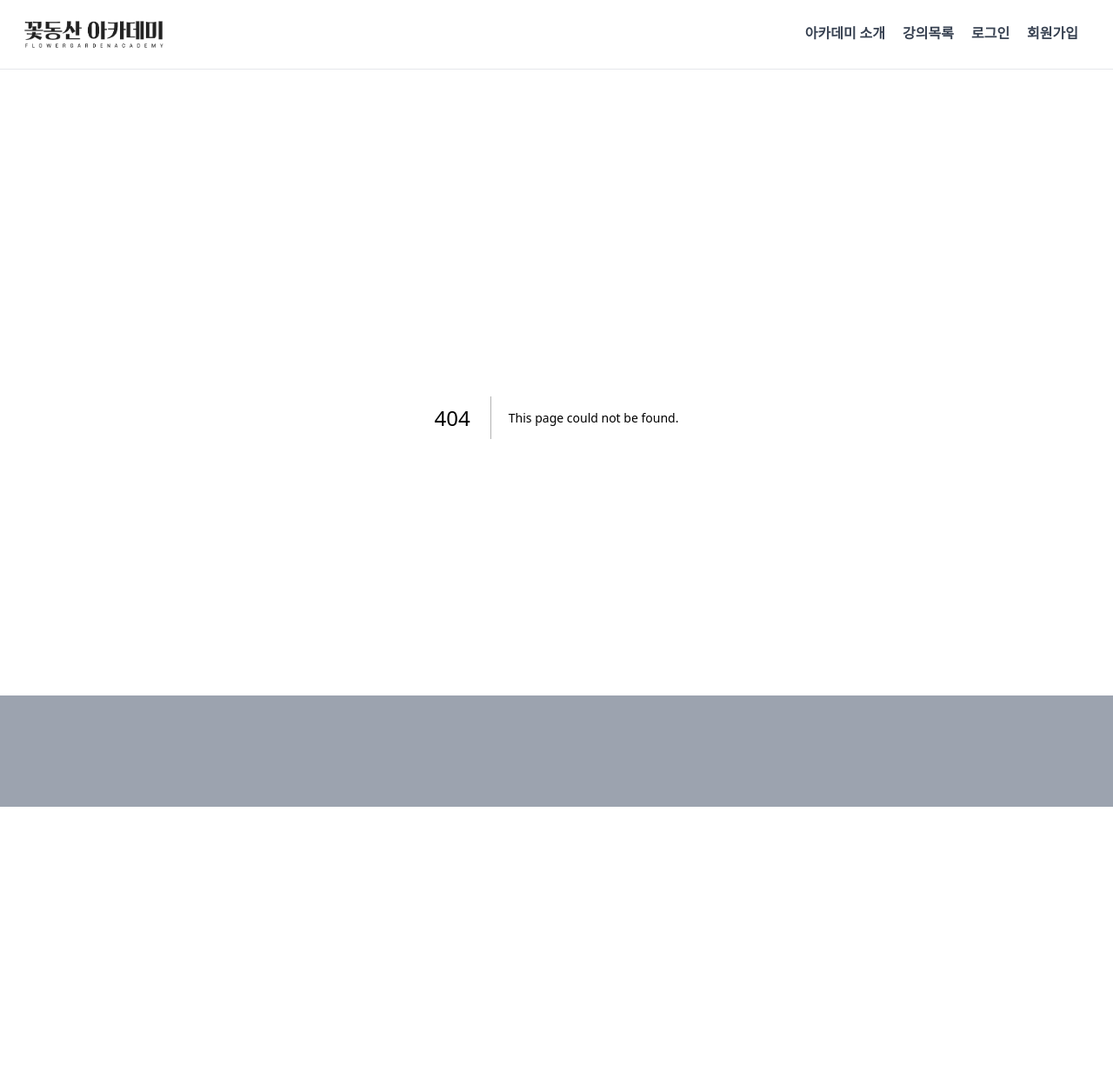
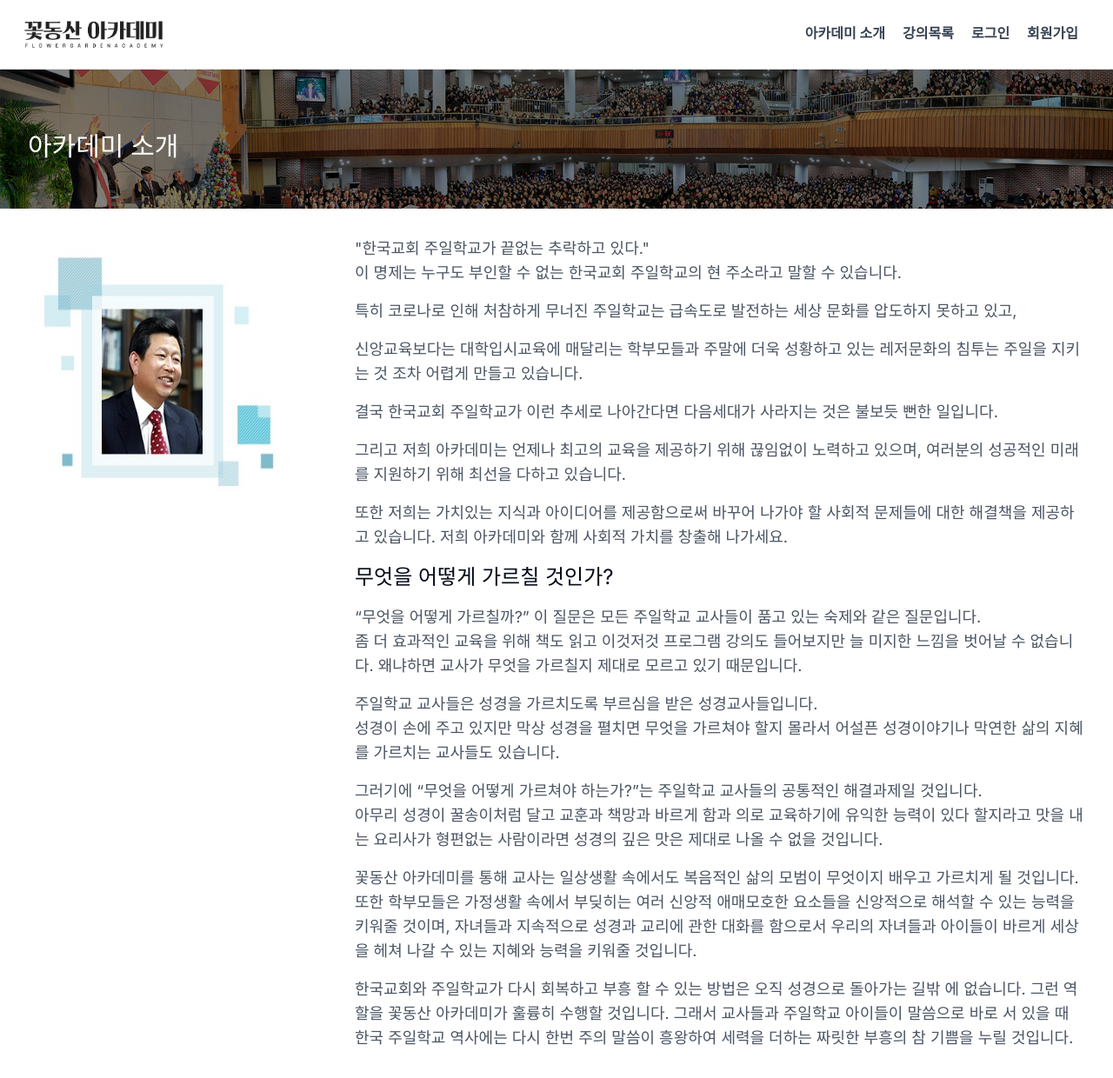
Before and after one commit to FG-Academy/FG-Academy-FE, a Next.js app: page /introduce in a window 1280 px wide. Before the commit this address had no page. Shown: the top 1240 px of the page at 87% size. Before the commit the page ends 960 px from the top, so only its background shows below. Built offline with nearby package versions, Linux system fonts and the light colour scheme; a web font is replaced by a local one.

Commit message:
✨ feat/introducePage 아카데미 소개 페이지

```diff
--- a/src/app/components/Footer.tsx
+++ b/src/app/components/Footer.tsx
@@ -1,3 +1,3 @@
 export default function Footer() {
-  return <section className="bg-gray-400 w-full h-32 relative"></section>;
+  return <section className="bg-gray-400 w-full h-32"></section>;
 }
--- a/src/app/components/Header.tsx
+++ b/src/app/components/Header.tsx
@@ -22,6 +22,7 @@ export default function Header() {
     <header className="font-Pretendard font-bold fixed inset-x-0 top-0 left-0 z-50 text-gray-700 bg-white border-b border-gray-200">
       <div className="container flex flex-row justify-between flex-wrap items-center p-5 mx-auto md:flex-row relative">
         <div className="flex items-center mb-4 font-medium text-gray-900 title-font md:mb-0">
+          <Link href="/">
             <Image
               alt="logo"
               src={logo}
@@ -30,6 +31,7 @@ export default function Header() {
               height={180}
               priority={true}
             />
+          </Link>
         </div>
         <div className="md:hidden">
           <button onClick={() => setIsOpen(!isOpen)}>
@@ -41,7 +43,10 @@ export default function Header() {
               className="absolute w-full top-full left-0 right-0 bg-[#eeeeee]"
             >
               <div className="flex flex-col items-start space-y-4 p-5">
-                <Link className="w-full text-left hover:text-blue-900" href="#">
+                <Link
+                  className="w-full text-left hover:text-blue-900"
+                  href="/introduce"
+                >
                   아카데미 소개
                 </Link>
                 <Link className="w-full text-left hover:text-blue-900" href="#">
@@ -89,7 +94,7 @@ export default function Header() {
           )}
         </div>
         <nav className="hidden md:flex flex-wrap items-center justify-center text-base md:ml-auto">
-          <Link className="mr-5 hover:text-blue-900" href="#">
+          <Link className="mr-5 hover:text-blue-900" href="/introduce">
             아카데미 소개
           </Link>
           <Link className="mr-5 hover:text-blue-900" href="#">
--- /dev/null
+++ b/src/app/introduce/page.tsx
@@ -0,0 +1,118 @@
+import Image from "next/image";
+import Link from "next/link";
+import IntroImage from "../../../public/images/introduceImage.jpeg";
+import IntroBackground from "../../../public/images/introBackground.jpg";
+
+export default function IntroducePage() {
+  const imageStyle = {
+    width: "100%",
+    height: "300px",
+  };
+
+  return (
+    <div className="flex h-full flex-col relative">
+      <div className="mx-auto">
+        <section id="banner" className="flex flex-col">
+          <div className="relative flex flex-col justify-center w-full h-40">
+            <Image
+              src={IntroBackground}
+              style={{ width: "100%", height: "160px", objectFit: "cover" }}
+              alt="인트로 배경"
+            />
+            <div
+              id="div2"
+              className="absolute top-0 left-0 w-full h-40 bg-black opacity-50 z-10"
+            ></div>
+            <h2 className="absolute m-8 text-3xl text-start font-sans font-medium mb-4 text-white z-20">
+              아카데미 소개
+            </h2>
+          </div>
+
+          <div id="introText">
+            <div className="flex flex-row w-full h-auto">
+              <div className="flex m-12 w-1/3">
+                <Image
+                  alt="Profile"
+                  className="rounded-lg"
+                  src={IntroImage}
+                  style={imageStyle}
+                />
+              </div>
+              <div className="flex flex-col m-8 w-full">
+                <p className="text-lg mb-4 text-gray-600">
+                  "한국교회 주일학교가 끝없는 추락하고 있다."
+                  <br />이 명제는 누구도 부인할 수 없는 한국교회 주일학교의 현
+                  주소라고 말할 수 있습니다.
+                </p>
+                <p className="text-lg mb-4 text-gray-600">
+                  특히 코로나로 인해 처참하게 무너진 주일학교는 급속도로
+                  발전하는 세상 문화를 압도하지 못하고 있고,
+                </p>
+                <p className="text-lg mb-4 text-gray-600">
+                  신앙교육보다는 대학입시교육에 매달리는 학부모들과 주말에 더욱
+                  성황하고 있는 레저문화의 침투는 주일을 지키는 것 조차 어렵게
+                  만들고 있습니다.
+                </p>
+                <p className="text-lg mb-4 text-gray-600">
+                  결국 한국교회 주일학교가 이런 추세로 나아간다면 다음세대가
+                  사라지는 것은 불보듯 뻔한 일입니다.
+                </p>
+                <p className="text-lg mb-4 text-gray-600">
+                  그리고 저희 아카데미는 언제나 최고의 교육을 제공하기 위해
+                  끊임없이 노력하고 있으며, 여러분의 성공적인 미래를 지원하기
+                  위해 최선을 다하고 있습니다.
+                </p>
+                <p className="text-lg mb-4 text-gray-600">
+                  또한 저희는 가치있는 지식과 아이디어를 제공함으로써 바꾸어
+                  나가야 할 사회적 문제들에 대한 해결책을 제공하고 있습니다.
+                  저희 아카데미와 함께 사회적 가치를 창출해 나가세요.
+                </p>
+
+                <p className="text-2xl mb-4">무엇을 어떻게 가르칠 것인가?</p>
+                <p className="text-lg mb-4 text-gray-600">
+                  “무엇을 어떻게 가르칠까?” 이 질문은 모든 주일학교 교사들이
+                  품고 있는 숙제와 같은 질문입니다.
+                  <br /> 좀 더 효과적인 교육을 위해 책도 읽고 이것저것 프로그램
+                  강의도 들어보지만 늘 미지한 느낌을 벗어날 수 없습니다.
+                  왜냐하면 교사가 무엇을 가르칠지 제대로 모르고 있기 때문입니다.
+                </p>
+                <p className="text-lg mb-4 text-gray-600">
+                  주일학교 교사들은 성경을 가르치도록 부르심을 받은
+                  성경교사들입니다.
+                  <br /> 성경이 손에 주고 있지만 막상 성경을 펼치면 무엇을
+                  가르쳐야 할지 몰라서 어설픈 성경이야기나 막연한 삶의 지혜를
+                  가르치는 교사들도 있습니다.
+                </p>
+                <p className="text-lg mb-4 text-gray-600">
+                  그러기에 “무엇을 어떻게 가르쳐야 하는가?”는 주일학교 교사들의
+                  공통적인 해결과제일 것입니다.
+                  <br /> 아무리 성경이 꿀송이처럼 달고 교훈과 책망과 바르게 함과
+                  의로 교육하기에 유익한 능력이 있다 할지라고 맛을 내는 요리사가
+                  형편없는 사람이라면 성경의 깊은 맛은 제대로 나올 수 없을
+                  것입니다.{" "}
+                </p>
+                <p className="text-lg mb-4 text-gray-600">
+                  꽃동산 아카데미를 통해 교사는 일상생활 속에서도 복음적인 삶의
+                  모범이 무엇이지 배우고 가르치게 될 것입니다.
+                  <br /> 또한 학부모들은 가정생활 속에서 부딪히는 여러 신앙적
+                  애매모호한 요소들을 신앙적으로 해석할 수 있는 능력을 키워줄
+                  것이며, 자녀들과 지속적으로 성경과 교리에 관한 대화를 함으로서
+                  우리의 자녀들과 아이들이 바르게 세상을 헤쳐 나갈 수 있는
+                  지혜와 능력을 키워줄 것입니다.
+                </p>
+                <p className="text-lg mb-4 text-gray-600">
+                  한국교회와 주일학교가 다시 회복하고 부흥 할 수 있는 방법은
+                  오직 성경으로 돌아가는 길밖 에 없습니다. 그런 역할을 꽃동산
+                  아카데미가 훌륭히 수행할 것입니다. 그래서 교사들과 주일학교
+                  아이들이 말씀으로 바로 서 있을 때 한국 주일학교 역사에는 다시
+                  한번 주의 말씀이 흥왕하여 세력을 더하는 짜릿한 부흥의 참
+                  기쁨을 누릴 것입니다.
+                </p>
+              </div>
+            </div>
+          </div>
+        </section>
+      </div>
+    </div>
+  );
+}
--- a/src/app/layout.tsx
+++ b/src/app/layout.tsx
@@ -29,11 +29,12 @@ export default function RootLayout({
       <body className={inter.className}>
         <div className="flex flex-col w-screen h-screen">
           <Header />
-          <main>
+          <main className="">
             <div className="py-20 overflow-y-auto">{children}</div>
           </main>
+          <Footer />
         </div>
-        <Footer />
+
         <Toaster />
       </body>
     </html>
--- a/src/app/page.tsx
+++ b/src/app/page.tsx
@@ -63,7 +63,7 @@ export default function Home() {
   }, [accessToken]);
 
   return (
-    <main className="flex h-full flex-col ">
+    <main className="flex h-full flex-col  ">
       <section className="w-full h-full relative">
         <Image src={MainBanner} alt="메인 배너 이미지" />
       </section>
```
Also changed, not shown: public/images/introBackground.jpg (added). Lines whose indentation alone changed are shown as unchanged.
